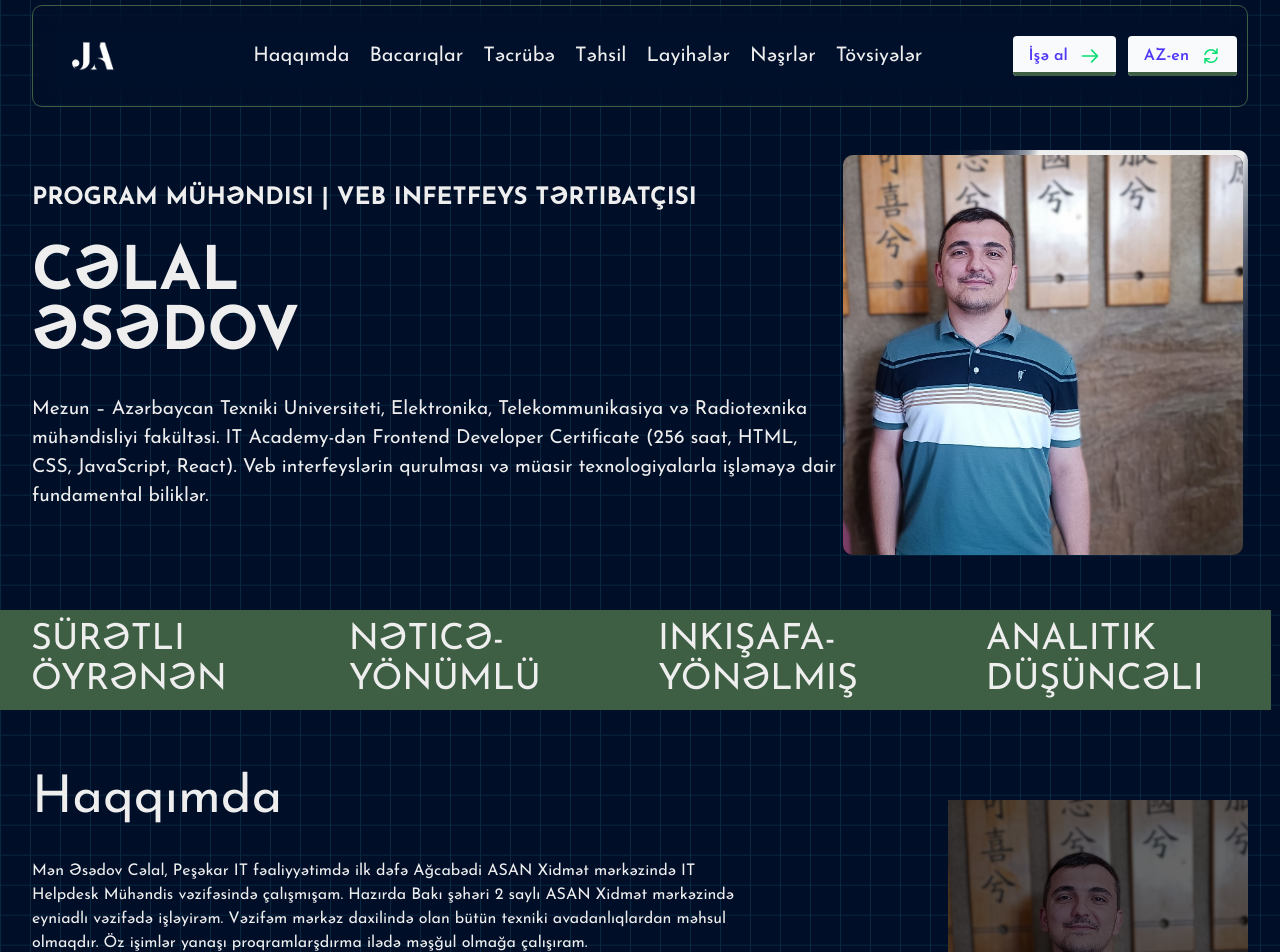
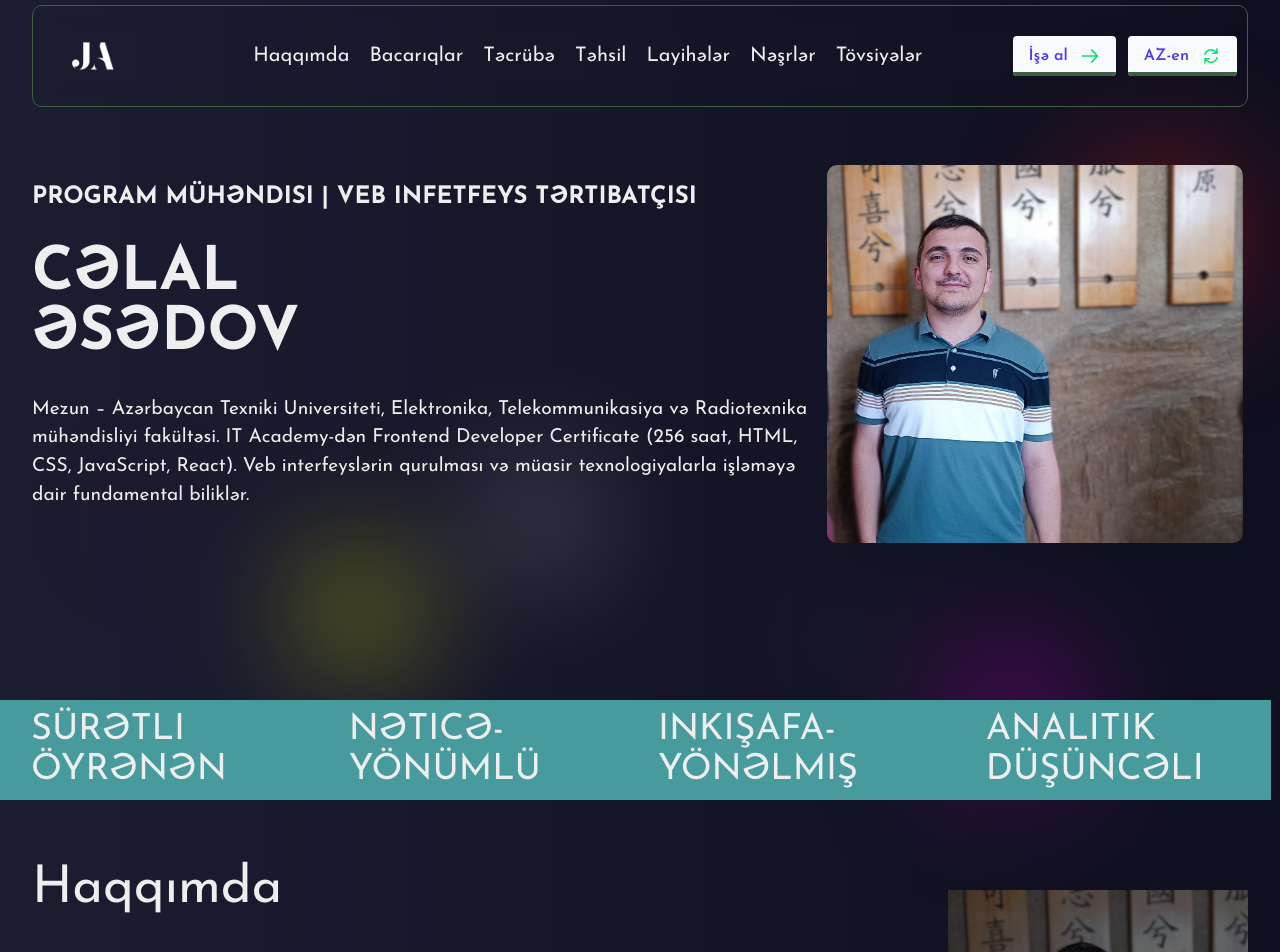
Before and after one commit to EsedovCelal/jalalasadov, a React (Vite) app: page / in a window 1280 px wide. Shown: the top 952 px of the page. Built offline with nearby package versions, Linux system fonts and the light colour scheme.

Commit message:
bug fix and change background

```diff
--- a/src/App.css
+++ b/src/App.css
@@ -34,20 +34,165 @@ img {
   border-radius: 50%;
 }
 
-@keyframes bgmove {
-  0% {
-    background-position: 0 0;
+/*Start Animations*/
+@-webkit-keyframes animatetop {
+  from {
+    top: -300px;
+    opacity: 0;
   }
-  100% {
-    background-position: 0 100%;
+  to {
+    top: 0;
+    opacity: 1;
   }
 }
-
-@theme {
-  --animate-bgmove: bgmove 40s infinite;
-}
-@keyframes animate {
-  100% {
-    transform: translate(-50%, -50%) rotate(225deg);
+@keyframes animatetop {
+  from {
+    top: -300px;
+    opacity: 0;
+  }
+  to {
+    top: 0;
+    opacity: 1;
   }
 }
+@-webkit-keyframes zoomIn {
+  0% {
+    opacity: 0;
+    -webkit-transform: scale3d(0.3, 0.3, 0.3);
+    transform: scale3d(0.3, 0.3, 0.3);
+  }
+  50% {
+    opacity: 1;
+  }
+}
+@keyframes zoomIn {
+  0% {
+    opacity: 0;
+    -webkit-transform: scale3d(0.3, 0.3, 0.3);
+    transform: scale3d(0.3, 0.3, 0.3);
+  }
+  50% {
+    opacity: 1;
+  }
+}
+/*End Animations*/
+/*
+-- Start BackGround Animation
+*/
+.blobs {
+  position: absolute;
+  top: 0;
+  left: 0;
+  width: 100%;
+  height: 96%;
+  overflow: hidden;
+  filter: blur(64px);
+}
+
+.blobs li {
+  position: absolute;
+  display: block;
+  list-style: none;
+  width: 20px;
+  height: 20px;
+  background: rgb(255, 19, 19);
+  animation: animate 25s linear infinite;
+  bottom: -150px;
+}
+
+.blobs li:nth-child(1) {
+  left: 25%;
+  width: 80px;
+  height: 80px;
+  animation-delay: 0s;
+  background: yellow;
+}
+
+.blobs li:nth-child(2) {
+  left: 10%;
+  width: 20px;
+  height: 20px;
+  animation-delay: 2s;
+  animation-duration: 12s;
+}
+
+.blobs li:nth-child(3) {
+  left: 70%;
+  width: 20px;
+  height: 20px;
+  animation-delay: 4s;
+}
+
+.blobs li:nth-child(4) {
+  left: 40%;
+  width: 60px;
+  height: 60px;
+  animation-delay: 0s;
+  animation-duration: 18s;
+  background: white;
+}
+
+.blobs li:nth-child(5) {
+  left: 65%;
+  width: 20px;
+  height: 20px;
+  animation-delay: 0s;
+  background: white;
+}
+
+.blobs li:nth-child(6) {
+  left: 75%;
+  width: 110px;
+  height: 110px;
+  animation-delay: 3s;
+  background: purple;
+}
+
+.blobs li:nth-child(7) {
+  left: 35%;
+  width: 150px;
+  height: 150px;
+  animation-delay: 7s;
+}
+
+.blobs li:nth-child(8) {
+  left: 50%;
+  width: 25px;
+  height: 25px;
+  animation-delay: 15s;
+  animation-duration: 45s;
+  background: blue;
+}
+
+.blobs li:nth-child(9) {
+  left: 20%;
+  width: 15px;
+  height: 15px;
+  animation-delay: 2s;
+  animation-duration: 35s;
+}
+
+.blobs li:nth-child(10) {
+  left: 85%;
+  width: 150px;
+  height: 150px;
+  animation-delay: 0s;
+  animation-duration: 11s;
+}
+
+@keyframes animate {
+  0% {
+    transform: translateY(0) rotate(0deg);
+    opacity: 1;
+    border-radius: 0;
+  }
+
+  100% {
+    transform: translateY(-1000px) rotate(720deg);
+    opacity: 0;
+    border-radius: 50%;
+  }
+}
+/*
+-- End BackGround Animation
+*/
--- a/src/container/About_me.jsx
+++ b/src/container/About_me.jsx
@@ -35,7 +35,7 @@ const About_me = () => {
             {translations[language]["about_me"]["text2"]}
           </span>
           <Link to="Projects" smooth={true} duration={900} offset={-120}>
-            <button className=" mb-[30px] h-[40px] w-[150px] cursor-pointer text-[#EEEEEE] outline-[#EEEEEE] bg-[#3E5F44] outline-1 rounded-[5px]">
+            <button className=" mb-[30px] h-[40px] w-[150px] cursor-pointer text-[#EEEEEE] outline-[#EEEEEE] hover:bg-[#479b9c] hover:text-indigo-600 capitalize transition-all outline-1 rounded-[5px] ">
               {translations[language]["about_me"]["my_projects"]}
             </button>
           </Link>
--- a/src/container/Home.jsx
+++ b/src/container/Home.jsx
@@ -5,6 +5,7 @@ import { Element } from "react-scroll";
 import { useInView } from "react-intersection-observer";
 import translations from "../translations";
 import { useSelector } from "react-redux";
+import Line_Text from "./Text_Line";
 
 const Home = () => {
   const language = useSelector((state) => state.language.defaultlanguage);
@@ -18,9 +19,9 @@ const Home = () => {
   };
   return (
     <Element name="Home" className="px-8">
-      <div className="pt-25 text-[#EEEEEE]">
-        <div className="text-center md:text-left my-[50px] flex flex-col md:flex-row lg:flex-row items-center justify-between">
-          <div>
+      <div className="pt-[20vh] text-[#EEEEEE] h-[100vh] flex flex-col justify-between ">
+        <div className="text-center md:text-left flex flex-col md:flex-row items-center justify-between">
+          <div className="w-full md:w-[70%]">
             <motion.div
               variants={fadeInDown} // assign the variants
               ref={ref}
@@ -62,10 +63,11 @@ const Home = () => {
           >
             <img
               src={jalalasadov}
-              className="w-[400px] h-[400px] bg-[#111] relative z-[99] rounded-[10px] object-cover object-left"
+              className="w-full max-w-md h-auto mx-auto bg-[#111] relative z-[99] rounded-[10px] object-cover object-left"
             />
           </motion.div>
         </div>
+        <Line_Text />
       </div>
     </Element>
   );
--- a/src/container/Main_blog.jsx
+++ b/src/container/Main_blog.jsx
@@ -1,6 +1,5 @@
 import Navbar from "./navbar";
 import Home from "./Home";
-import Line_Text from "./Text_Line";
 import About_me from "./About_me";
 import Skills from "./Skills";
 import Experience from "./Experience";
@@ -11,18 +10,22 @@ import Projects from "./Projects";
 
 const Main_blog = () => {
   return (
-    <div
-      className="bg-[#010e28]
-         bg-[length:30px_30px]
-         bg-[linear-gradient(to_bottom,#082740_1px,transparent_1px),linear-gradient(to_right,#082740_1px,transparent_1px)]
-         bg-repeat
-         animate-bgmove"
-    >
+    <div className="bg-gradient-to-r from-[#1c1d31] to-[#0f0f1f]">
       <div className="max-w-[1300px] mx-auto w-full">
+        <ul class="blobs">
+          <li></li>
+          <li></li>
+          <li></li>
+          <li></li>
+          <li></li>
+          <li></li>
+          <li></li>
+          <li></li>
+          <li></li>
+          <li></li>
+        </ul>
         <Navbar />
-        <div>
         <Home />
-          <Line_Text />
         <About_me />
         <Skills />
         <Experience />
@@ -32,7 +35,6 @@ const Main_blog = () => {
         <Footer />
       </div>
     </div>
-    </div>
   );
 };
 export default Main_blog;
--- a/src/container/Projects.jsx
+++ b/src/container/Projects.jsx
@@ -18,7 +18,7 @@ const Projects = () => {
       </div>
       <div className="flex items-center justify-center">
         <div className="flex flex-col md:flex-row gap-10 max-w-[900px] items-center justify-center">
-          <div className="text-center md:text-left">
+          <div className="text-center md:text-left w-full md:w-[70%]">
             <p className="text-3xl">Green Destination Recommender</p>
             <p className="mb-[15px] font-thin">Sep 2023 - Mar 2024</p>
             <p className="text-md">
@@ -58,7 +58,7 @@ const Projects = () => {
           <div className="border-white border transition-transform duration-400 ease-in-out hover:scale-110 rounded-[10px]">
             <img
               src={temp}
-              className="w-100 h-auto object-contain overflow-x-hidden"
+              className="w-full max-w-md h-auto mx-auto object-cover overflow-x-hidden"
             />
           </div>
         </div>
--- a/src/container/Skills.jsx
+++ b/src/container/Skills.jsx
@@ -70,7 +70,7 @@ const Skills = () => {
             </motion.div>
           </div>
         </div>
-        <div className="flex flex-row justify-center items-center mt-10 gap-10">
+        <div className="flex flex-wrap justify-center items-center gap-10 my-[20px]">
           {icons.map((item, i) => (
             <motion.div
               ref={ref}
--- a/src/container/Text_Line.jsx
+++ b/src/container/Text_Line.jsx
@@ -17,7 +17,7 @@ const Line_Text = () => {
     return () => clearInterval(interval);
   }, [all_ability.length]);
   return (
-    <div className="h-[100px] flex justify-center bg-[#3E5F44] relative left-1/2 right-1/2 w-screen -ml-[50.7vw] -mr-[50vw]">
+    <div className="h-[100px] flex justify-center bg-[#479b9c] relative left-1/2 right-1/2 w-screen -ml-[50.7vw] -mr-[50vw]">
       <div className="flex flex-col md:flex-row gap-4 lg:text-4xl text-2xl items-center text-[#EEEEEE]">
         <p className="p-10 text-3xl block md:hidden uppercase">
           {all_ability[index]}
```
Lines whose indentation alone changed are shown as unchanged.
